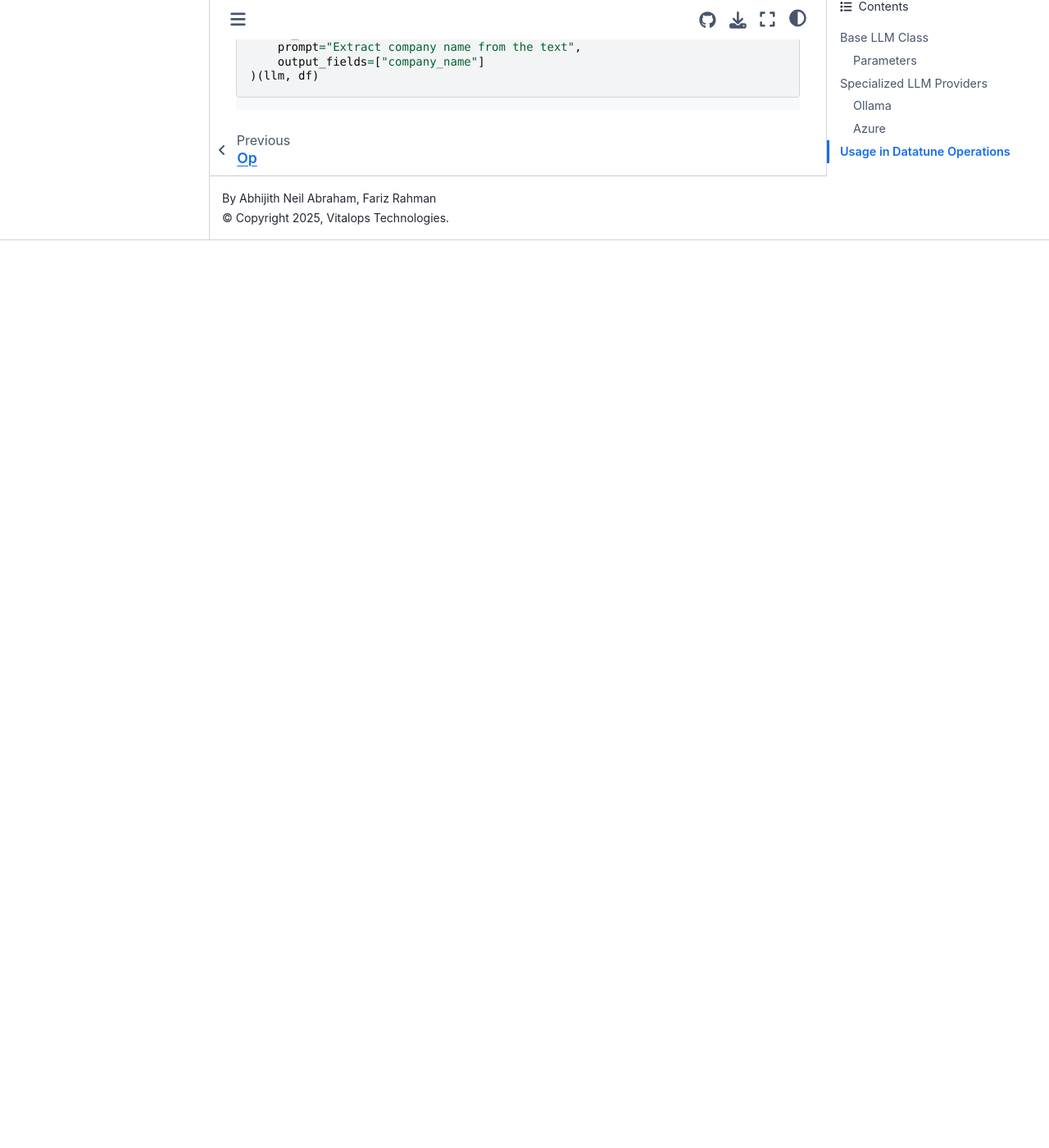
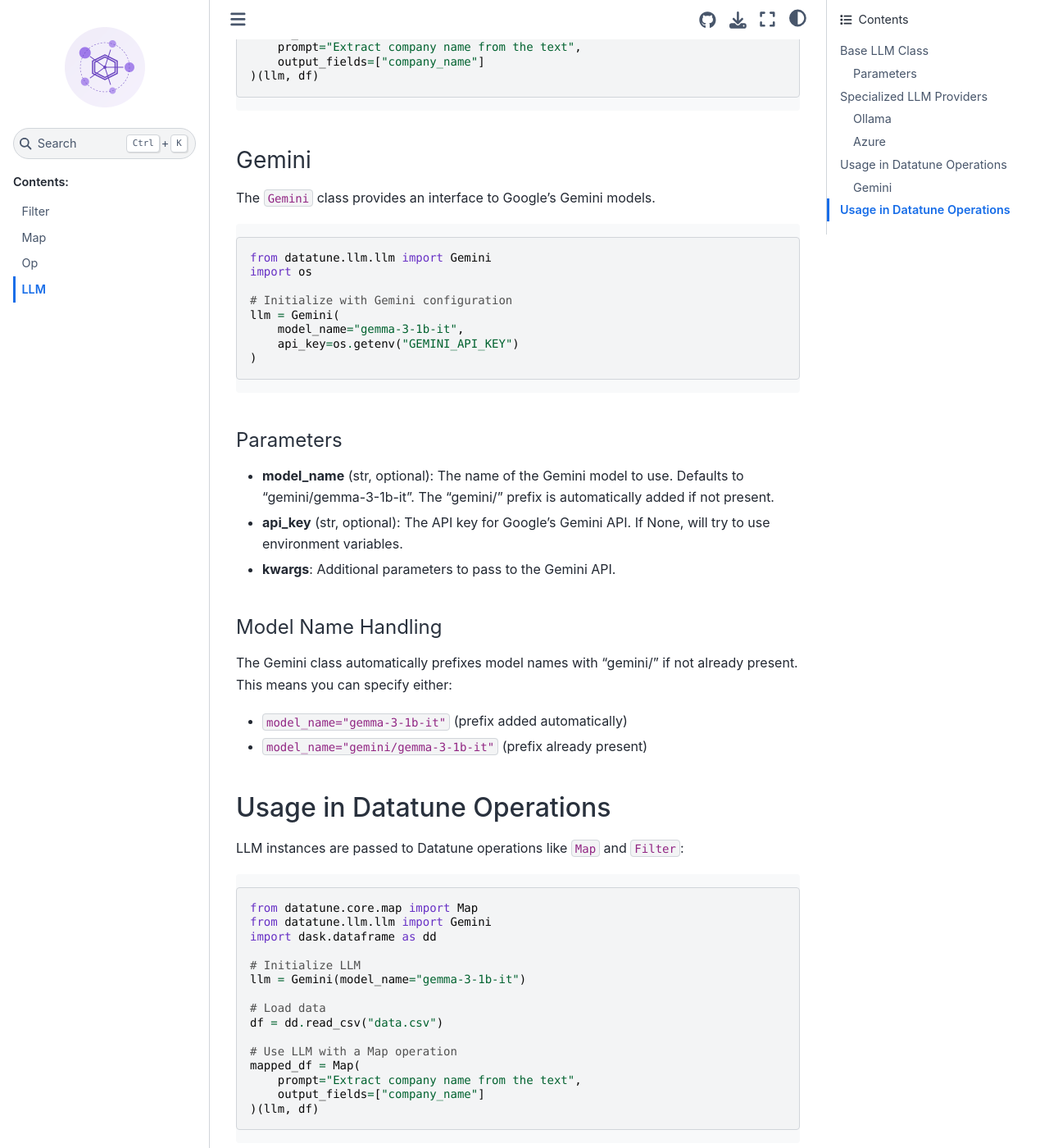
Before and after one commit to vitalops/datatune, a Sphinx documentation site: the page built from docs/source/LLM.md, in a window 1280 px wide and 1400 px high, scrolled down 2491 px. Shown: the whole window at 82% size. Built offline with Sphinx 7.4.7 and the Sphinx Book theme 1.1.4, drawn with Linux system fonts in a browser that asks for light colours; pages that are not in the unit, such as notebooks, are missing from menus; before the commit the page ends 2784 px from its top, so only the background shows below that.

Commit message:
added support for Google Gemini models

````diff
--- a/docs/source/LLM.md
+++ b/docs/source/LLM.md
@@ -104,3 +104,48 @@
     output_fields=["company_name"]
 )(llm, df)
 ```
+
+### Gemini
+The `Gemini` class provides an interface to Google's Gemini models.
+
+```python
+from datatune.llm.llm import Gemini
+import os
+
+# Initialize with Gemini configuration
+llm = Gemini(
+    model_name="gemma-3-1b-it",
+    api_key=os.getenv("GEMINI_API_KEY")
+)
+```
+
+#### Parameters
+- **model_name** (str, optional): The name of the Gemini model to use. Defaults to "gemini/gemma-3-1b-it". The "gemini/" prefix is automatically added if not present.
+- **api_key** (str, optional): The API key for Google's Gemini API. If None, will try to use environment variables.
+- **kwargs**: Additional parameters to pass to the Gemini API.
+
+#### Model Name Handling
+The Gemini class automatically prefixes model names with "gemini/" if not already present. This means you can specify either:
+- `model_name="gemma-3-1b-it"` (prefix added automatically)
+- `model_name="gemini/gemma-3-1b-it"` (prefix already present)
+
+## Usage in Datatune Operations
+LLM instances are passed to Datatune operations like `Map` and `Filter`:
+
+```python
+from datatune.core.map import Map
+from datatune.llm.llm import Gemini
+import dask.dataframe as dd
+
+# Initialize LLM
+llm = Gemini(model_name="gemma-3-1b-it")
+
+# Load data
+df = dd.read_csv("data.csv")
+
+# Use LLM with a Map operation
+mapped_df = Map(
+    prompt="Extract company name from the text",
+    output_fields=["company_name"]
+)(llm, df)
+```
````
Also changed, not shown: 1 other file.
